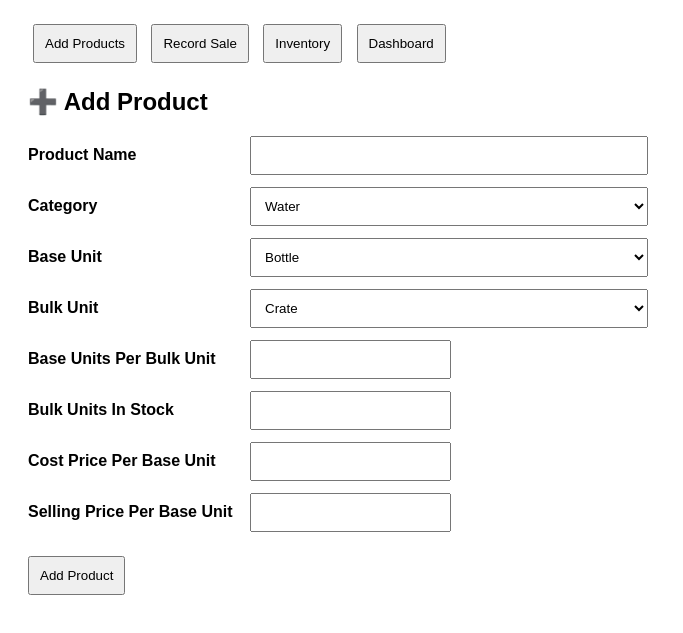
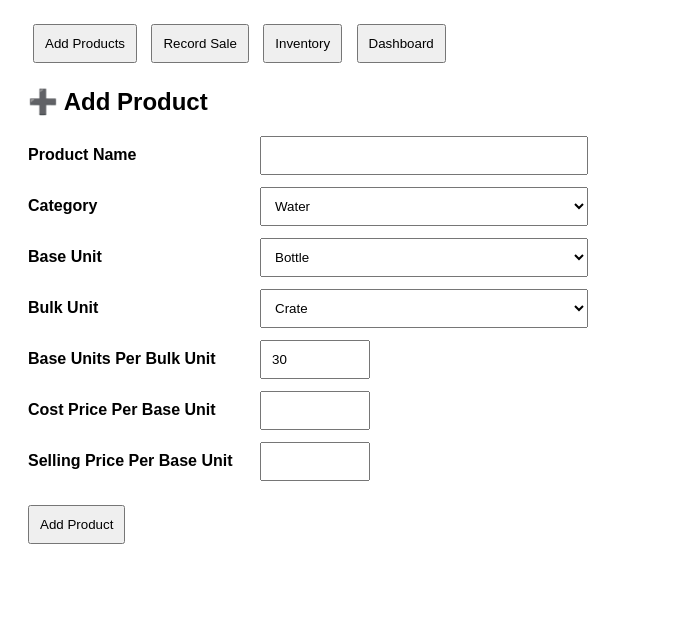
Before and after one commit to gyebi/inventory-app, a plain HTML site: page index.html in a window 1280 px wide. Both pictures are taken after a click on the button "Add Products". Shown: the part 89-722 px from the top of the page, without its empty margins (0-683 px from the left). Drawn offline with Linux system fonts and the light colour scheme.

Commit message:
Add unit reference table for product form

```diff
--- a/pages/addProduct.js
+++ b/pages/addProduct.js
@@ -1,3 +1,14 @@
+const unitReference = {
+  Crate: {
+    baseUnit: "Bottle",
+    unitsPerBulk: 30
+  },
+  Pack: {
+    baseUnit: "Sachet",
+    unitsPerBulk: 20
+  }
+};
+
 function renderAddProduct(error = "") {
   app.innerHTML = `
     <h2>➕ Add Product</h2>
@@ -32,7 +43,7 @@ function renderAddProduct(error = "") {
 
       <div class="form-row">
         <label for="bulkUnit">Bulk Unit</label>
-        <select id="bulkUnit">
+        <select id="bulkUnit" onchange="updateBaseUnitForBulk()">
           <option>Crate</option>
           <option>Carton</option>
           <option>Pack</option>
@@ -43,11 +54,6 @@ function renderAddProduct(error = "") {
       <div class="form-row">
         <label for="unitsPerBulk">Base Units Per Bulk Unit</label>
         <input id="unitsPerBulk" class="number-field" type="number" min="1" step="1">
-      </div>
-
-      <div class="form-row">
-        <label for="bulkQuantity">Bulk Units In Stock</label>
-        <input id="bulkQuantity" class="number-field" type="number" min="0" step="1">
       </div>
 
       <div class="form-row">
@@ -63,6 +69,20 @@ function renderAddProduct(error = "") {
       <button onclick="addProduct()">Add Product</button>
     </div>
   `;
+
+  updateBaseUnitForBulk();
+}
+
+function updateBaseUnitForBulk() {
+  const bulkUnit = document.getElementById("bulkUnit").value;
+  const baseUnit = document.getElementById("baseUnit");
+  const unitsPerBulk = document.getElementById("unitsPerBulk");
+  const unitDetails = unitReference[bulkUnit];
+
+  if (unitDetails) {
+    baseUnit.value = unitDetails.baseUnit;
+    unitsPerBulk.value = unitDetails.unitsPerBulk;
+  }
 }
 
 function addProduct() {
@@ -71,7 +91,6 @@ function addProduct() {
   const baseUnit = document.getElementById("baseUnit").value.trim();
   const bulkUnit = document.getElementById("bulkUnit").value.trim();
   const unitsPerBulk = Number(document.getElementById("unitsPerBulk").value);
-  const bulkQuantity = Number(document.getElementById("bulkQuantity").value);
   const costPrice = Number(document.getElementById("costPrice").value);
   const sellingPrice = Number(document.getElementById("sellingPrice").value);
   const duplicateProduct = state.products.some(
@@ -103,11 +122,6 @@ function addProduct() {
     return;
   }
 
-  if (!Number.isInteger(bulkQuantity) || bulkQuantity < 0) {
-    renderAddProduct("Bulk quantity must be a whole number of zero or more.");
-    return;
-  }
-
   if (!Number.isFinite(costPrice) || costPrice < 0) {
     renderAddProduct("Cost price must be zero or more.");
     return;
@@ -123,15 +137,13 @@ function addProduct() {
     return;
   }
 
-  const quantity = bulkQuantity * unitsPerBulk;
-
   state.products.push({
     name,
     category,
     baseUnit,
     bulkUnit,
     unitsPerBulk,
-    quantity,
+    quantity: 0,
     costPrice,
     sellingPrice
   });
--- a/style.css
+++ b/style.css
@@ -46,7 +46,7 @@ button {
 .form-column {
   display: flex;
   flex-direction: column;
-  max-width: 620px;
+  max-width: 560px;
   gap: 12px;
 }
 
@@ -57,18 +57,21 @@ button {
 }
 
 .form-row label {
-  flex: 0 0 210px;
+  flex: 0 0 220px;
   font-weight: bold;
 }
 
 .form-row input,
 .form-row select {
   flex: 1;
+  box-sizing: border-box;
   padding: 10px;
 }
 
 .form-row .number-field {
-  flex: 0 0 140px;
+  flex: 0 0 auto;
+  width: 110px;
+  max-width: 110px;
 }
 
 .form-column button {
```
Also changed, not shown: 1 other file.
